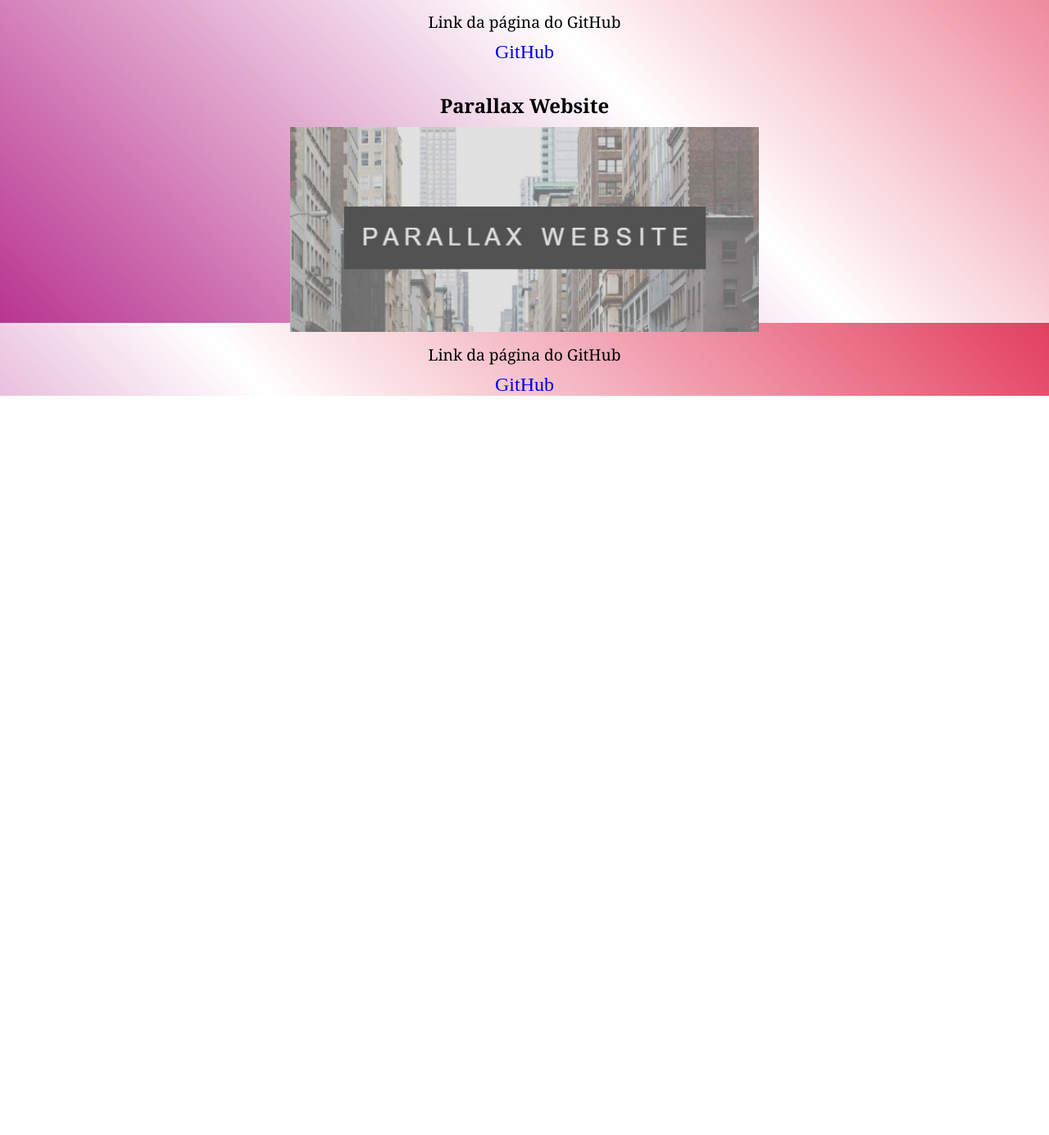
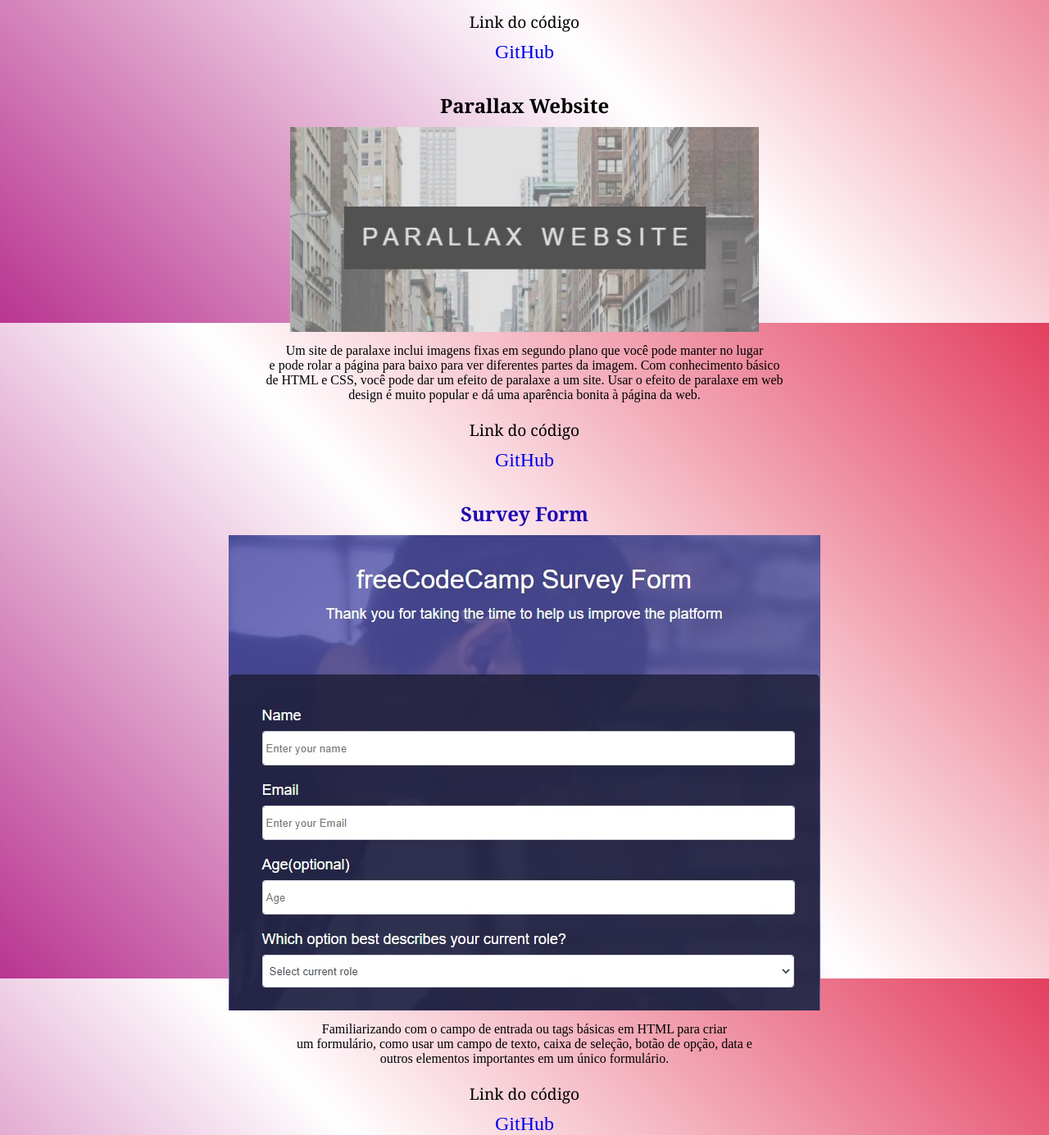
Before and after one commit to ThaisRubia/Portf-lio, a plain HTML site: page projetos.html in a window 1280 px wide. Shown: the part 406-1791 px from the top of the page at 82% size. Before the commit the page ends 889 px from the top, so only its background shows below. Drawn offline with Linux system fonts and the light colour scheme.

Commit message:
projetos

```diff
--- a/projetos.css
+++ b/projetos.css
@@ -44,6 +44,8 @@ body {
 .github {
     font-size:x-large ;
     font-family: 'Times New Roman', Times, serif;
+
+
 }
 
 .conteudo-projeto-dois {
@@ -60,3 +62,13 @@ body {
     font-family: Georgia, 'Times New Roman', Times, serif;
     color: #000000;
 }
+p {
+    padding: 10px;
+}
+.conteudo-projeto-tres-titulo {
+    padding-top: 30px;
+    padding: 10px 10px;
+
+    font-family: Georgia, 'Times New Roman', Times, serif;
+    color: #1e0ab3;
+}
--- a/projetos.html
+++ b/projetos.html
@@ -13,20 +13,31 @@
             <h1 class="conteudo-projetos-titulo"> Projetos em HTML e CSS</h1>
             <h2 class="conteudo-projeto-subtitulo">Welcome Beach</h2>
             <img class="conteudo-projeto-imagem" src="welcome.jpg" alt="Página escrito Welcome To The Beach">
-            <p class="conteudo-projeto-paragrafo"> Link da página do GitHub</p>
+            <p class="conteudo-projeto-paragrafo"> Link do código</p>
             <a class="github" href="http://github.com/ThaisRubia/welcome-beach">GitHub</a>
         </section>
 
         <section class="conteudo-projeto-dois">
             <h1 class="conteudo-projeto-dois-titulo">Parallax Website</h1>
             <img class="conteudo-projeto-imagem" src="parallax.jpg" alt=" Página escrito PARALLAX WEBSITE">
-            <p class="conteudo-projeto-paragrafo">Link da página do GitHub</p>
+            <p>Um site de paralaxe inclui imagens fixas em segundo plano que você pode manter no lugar<br>
+             e pode rolar a página para baixo para ver diferentes partes da imagem. Com conhecimento básico<br>
+              de HTML e CSS, você pode dar um efeito de paralaxe a um site. Usar o efeito de paralaxe em web<br>
+               design é muito popular e dá uma aparência bonita à página da web.</p>
+            <p class="conteudo-projeto-paragrafo">Link do código</p>
             <a class="github" href="http://github.com/ThaisRubia/Parallax-Website">GitHub</a>
 
         </section>
 
-        <section>
-
+        <section class="conteudo-projeto-dois">
+            <h1 class="conteudo-projeto-tres-titulo">Survey Form</h1>
+            <img class="conteudo-projeto-tres-imagem" src="surveyform.jpg" alt="formulário">
+            <p class="conteudo-projeto-tres-paragrafo">Familiarizando com o campo de entrada ou tags básicas em HTML para criar<br>
+                um formulário, como usar um campo de texto, caixa de seleção, botão de opção, data e<br>
+                outros elementos importantes em um único formulário.
+            </p>
+            <p class="conteudo-projeto-paragrafo">Link do código</p>
+            <a class="github" href="http://github.com/ThaisRubia/Survey-Form">GitHub</a>
         </section>
     </main>
 </body>
```
Also changed, not shown: surveyform.jpg (added).
